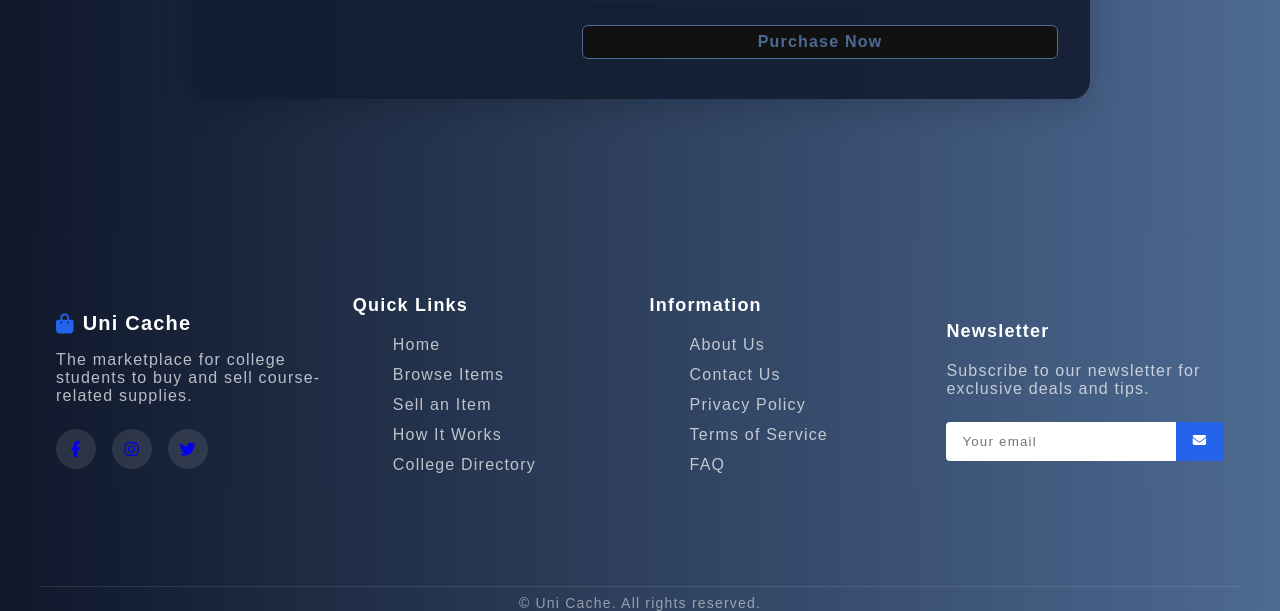
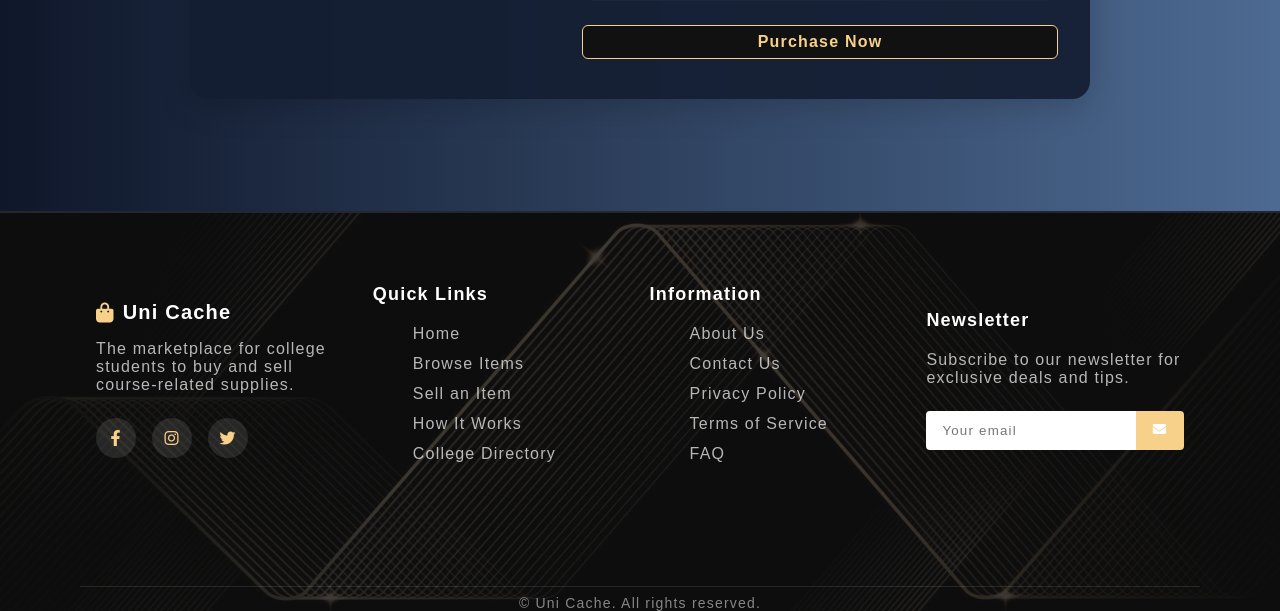
Before and after one commit to JUGADU-GEEKS/College-Community, a Flask app: page /view in a window 1280 px wide. Shown: the part 529-1140 px from the top of the page. Run offline with Flask 3, Linux system fonts and the light colour scheme; parts of the project's set-up code (start-up, migrations or seed data) failed here and were passed over.

Commit message:
C10-applied blackish styling

```diff
--- a/static/stylesheets/browse.css
+++ b/static/stylesheets/browse.css
@@ -1,24 +1,24 @@
 :root {
-    --primary-color: #2563EB;
-    --primary-dark: #1D4ED8;
-    --secondary-color: #4338CA;
+    --primary-color: #f7d08a;
+    --primary-dark: #e6c278;
+    --secondary-color: #23272f;
     --green-color: #10B981;
     --orange-color: #F97316;
     --purple-color: #8B5CF6;
-    --text-color: var(--ghibli-gold);
+    --text-color: #f7d08a;
     --text-light: #6B7280;
-    --background-color: var(--ghibli-dark-blue);
-    --background-light: #F9FAFB;
-    --border-color: #E5E7EB;
+    --background-color: #111111;
+    --background-light: #1a1a1a;
+    --border-color: #23272f;
     --border-radius: 0.5rem;
     --container-width: 1200px;
     --shadow-sm: 0 1px 2px 0 rgba(0, 0, 0, 0.05);
     --shadow: 0 4px 6px -1px rgba(0, 0, 0, 0.1), 0 2px 4px -1px rgba(0, 0, 0, 0.06);
     --shadow-lg: 0 10px 15px -3px rgba(0, 0, 0, 0.1), 0 4px 6px -2px rgba(0, 0, 0, 0.05);
     --transition: all 0.3s ease;
-    --ghibli-dark-blue: #1a2639;
-    --ghibli-deep-blue: #0f172a;
-    --ghibli-light-blue: #4d6a92;
+    --ghibli-dark-blue: #111111;
+    --ghibli-deep-blue: #0a0a0a;
+    --ghibli-light-blue: #23272f;
     --ghibli-gold: #f7d08a;
 }
 
@@ -33,49 +33,58 @@
 
 body{
 	font-family: 'Poppins', sans-serif ;
-	background-color: #121212 ;
+	background-color: #111111 ;
 	overflow-x: hidden;
 	overflow-y: scroll;
 	color: #fff ;
 }
 
-.top, .footer{
+.top{
 	background: #181818 ;
 	height: 600px ;
 	width: 100% ;
 }
 
+/* Footer - Blackish Theme */
 .footer {
-    background: linear-gradient(to right, #0f172a, #4d6a92);
-    color: white;
-    min-height: 500px;
-    height: auto;
-    margin-top: 3rem;
-    padding: 2.5rem 0 1.5rem 0;
-    display: flex;
-    flex-direction: column;
-    justify-content: center;
+    background: #111111;
+    background-image: url('/static/images/bg_img.jpg');
+    background-size: cover;
+    background-position: center;
+    background-repeat: no-repeat;
+    color: #f7d08a;
+    padding: 2rem 0 1rem;
+    border-top: 2.5px solid #23272f;
+    position: relative;
+}
+
+.footer::before {
+    content: '';
+    position: absolute;
+    top: 0;
+    left: 0;
+    right: 0;
+    bottom: 0;
+    background: rgba(17, 17, 17, 0.8);
+    z-index: 1;
+}
+
+.footer > * {
+    position: relative;
+    z-index: 2;
 }
 
 .footer .container {
-    height: 100%;
-    display: flex;
-    flex-direction: column;
-    justify-content: center;
-    padding-left: 2.5rem;
-    padding-right: 2.5rem;
-    box-sizing: border-box;
+    max-width: 1200px;
+    margin: 0 auto;
+    padding: 0 2rem;
 }
 
 .footer-grid {
-    flex: 1;
     display: grid;
-    grid-template-columns: 1fr;
-    gap: 1.2rem;
-    align-items: center;
-    padding-left: 1rem;
-    padding-right: 1rem;
-    box-sizing: border-box;
+    grid-template-columns: repeat(auto-fit, minmax(250px, 1fr));
+    gap: 2rem;
+    margin-bottom: 1.5rem;
 }
 
 .footer-logo {
@@ -87,7 +96,7 @@ body{
 }
 
 .footer-logo i {
-    color: var(--primary-color);
+    color: #f7d08a;
     margin-right: 0.5rem;
 }
 
@@ -109,11 +118,13 @@ body{
     height: 2.5rem;
     border-radius: 50%;
     background-color: rgba(255, 255, 255, 0.1);
+    color: #f7d08a;
     transition: var(--transition);
 }
 
 .social-links a:hover {
-    background-color: var(--primary-color);
+    background-color: #f7d08a;
+    color: #111111;
     transform: translateY(-3px);
 }
 
@@ -152,8 +163,8 @@ body{
     align-items: center;
     justify-content: center;
     width: 3rem;
-    background-color: var(--primary-color);
-    color: white;
+    background-color: #f7d08a;
+    color: #111111;
     border: none;
     border-radius: 0 0.25rem 0.25rem 0;
     cursor: pointer;
@@ -454,8 +480,8 @@ h1{
 /* Standardized Button Styles */
 .btn {
   background: #111;
-  color: #4d6a92;
-  border: 1.5px solid #4d6a92;
+  color: #f7d08a;
+  border: 1.5px solid #f7d08a;
   border-radius: 6px;
   padding: 7px 18px;
   font-size: 1em;
```
Also changed, not shown: other parts of static/stylesheets/browse.css (+166 -17 lines), static/stylesheets/home.css (+5 -11 lines), templates/browse.html (+4 -30 lines), static/images/bg2.webp (added), static/images/bg_img.jpg (added), static/images/browse_bg.png (added).
